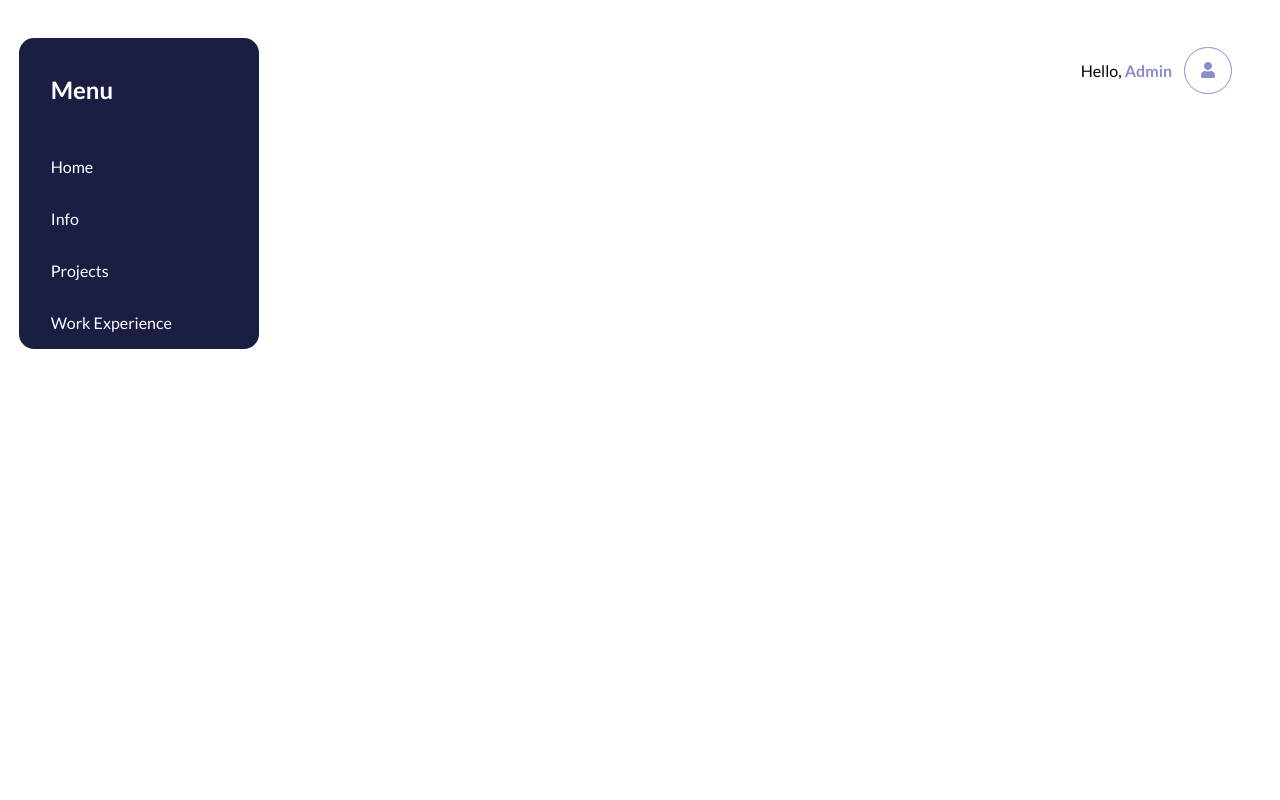
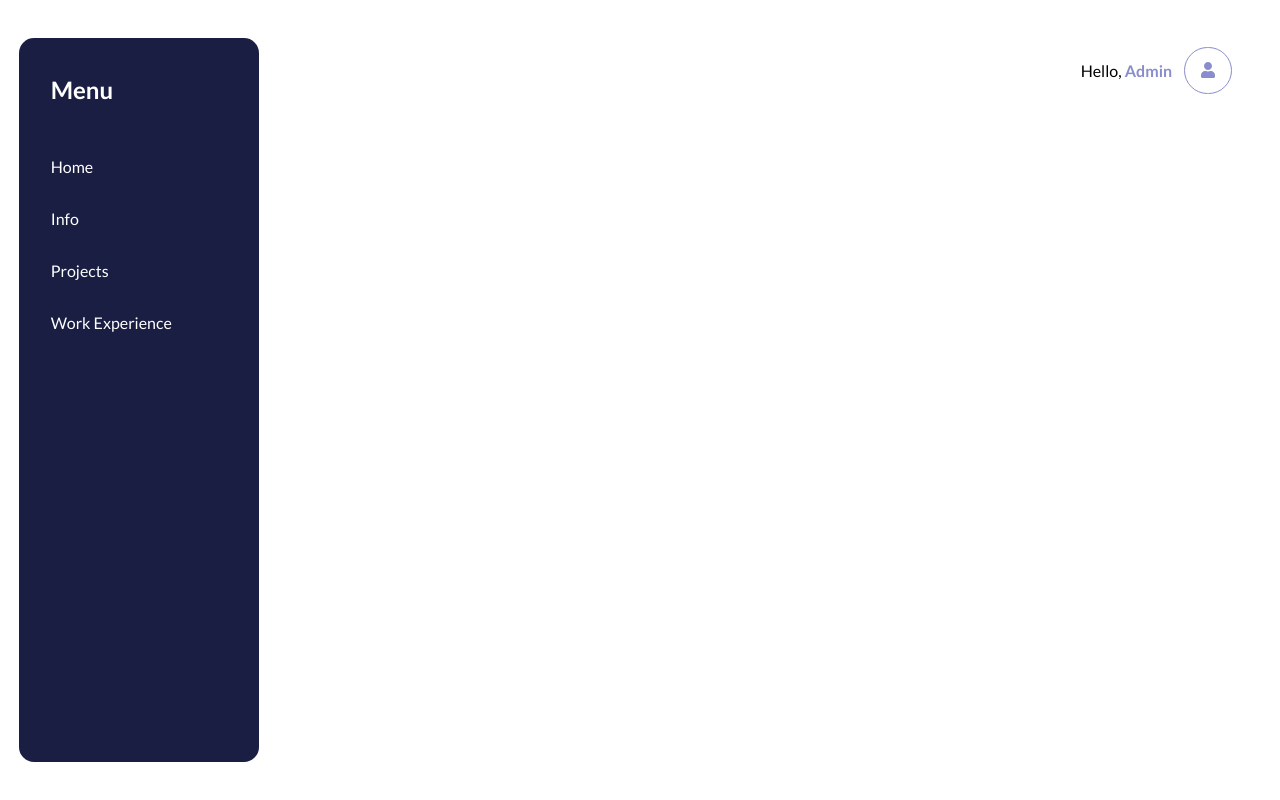
Before and after one commit to hwanggu-corgi/portfolio-dashboard, a React (Create React App) app in the folder front-end/: page /#/ in a window 1280 px wide. Built offline with nearby package versions, Linux system fonts and the light colour scheme.

Commit message:
feat: Add progress #285 'Portfolio dashboard'

```diff
--- a/front-end/src/App.css
+++ b/front-end/src/App.css
@@ -100,5 +100,5 @@ body {
 .App {
   width: 100vw;
   height: 100vh;
-  display: flex;
+  display:flex;
 }
--- a/front-end/src/App.js
+++ b/front-end/src/App.js
@@ -12,8 +12,8 @@ import styled from 'styled-components';
 const AppStyle = {
   Main: styled.main`
     margin: 2.39rem 1.5rem 2.39rem 17.34rem;
+    display: flex;
     flex-grow: 1;
-    display: flex;
     flex-direction: column;
   `
 };
--- a/front-end/src/components/Navigation/index.js
+++ b/front-end/src/components/Navigation/index.js
@@ -9,6 +9,8 @@ const PrimaryNavMenuStyle = {
     Nav: styled.nav`
         width: 15rem;
         position: fixed;
+        height: calc(100vh - 4.78rem);
+        top: 0;
         border-radius: 0.94rem;
         background-color: ${constants.colorNavyBlue};
         color: ${constants.colorWhite};
--- a/front-end/src/screens/ProjectDetailScreen/index.js
+++ b/front-end/src/screens/ProjectDetailScreen/index.js
@@ -241,6 +241,7 @@ function ProjectDetailScreen() {
                         objectKey="detail"
                         onChange={(e, index) => setHighlight(e, index, highlightsList)}
                         onAdd={_ => addHighlight(highlightsList)}
+                        onDelete={(e, index) => deleteHighlight(index, highlightsList)}
                     />
                 </Form.FormGroup>
                 <Form.FormGroup>
@@ -249,7 +250,9 @@ function ProjectDetailScreen() {
                         list={imagesList}
                         objectKey="url"
                         onChange={(e, index) => setImage(e, index, imagesList)}
-                        onAdd={_ => addImage(imagesList)}/>
+                        onAdd={_ => addImage(imagesList)}
+                        onDelete={(e, index) => deleteImage(index, imagesList)}
+                    />
                 </Form.FormGroup>
             </form>
             <ProjectDetailScreenStyle.ButtonSection>
```
